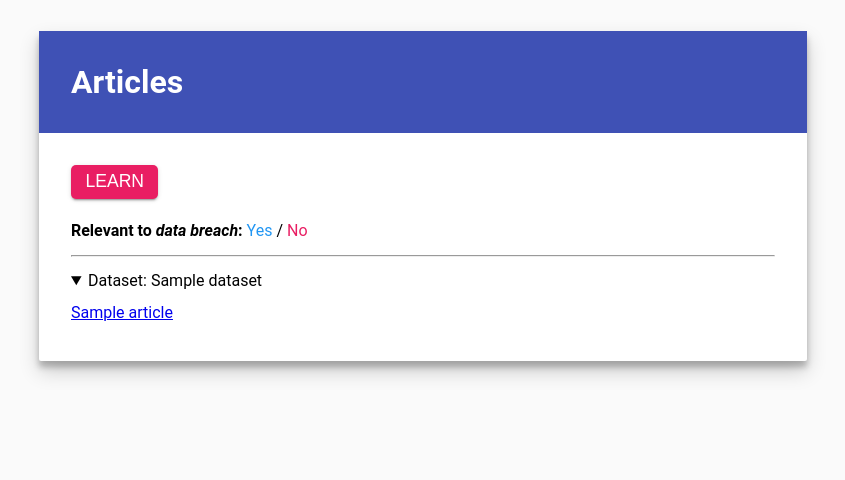
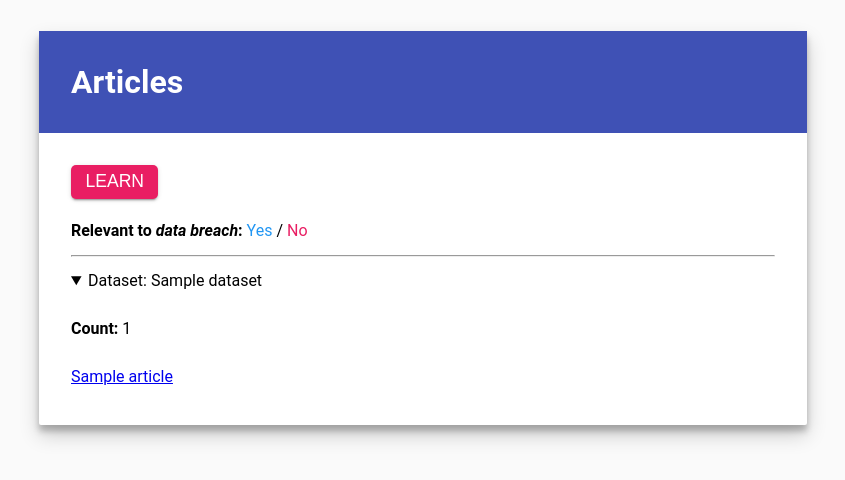
Before and after one commit to SeanLF/CSI4900, a Django app: page /article in a window 1280 px wide, after a click that opens the changed part. Shown: the top 480 px of the page, without its empty margins (233-1078 px from the left). Run offline with Django 3.2, Linux system fonts and the light colour scheme; tables that the repository leaves empty hold one stand-in row (values such as "Sample post").

Commit message:
Show # articles per dataset

```diff
--- a/active_learning/templates/active_learning/index.html
+++ b/active_learning/templates/active_learning/index.html
@@ -23,6 +23,10 @@
         <hr>
         <details>
           <summary>Dataset: {{dataset.name}}</summary>
+          <p>
+            <label for="{{dataset.name}}">Count</label>
+            <span id="{{dataset.name}}">{{dataset.count}}</span>
+          </p>
           <ul>
           {% for article in dataset.articles %}
             <li><a class="{{article.class_label.label}}-class" href="{% url 'active_learning:detail' article.id %}">{{ article.title }}</a></li>
--- a/active_learning/views.py
+++ b/active_learning/views.py
@@ -22,7 +22,8 @@ def index(request):
 
     datasets = []
     for ds in DataSet.objects.all():
-        datasets.append({'name': ds.name, 'articles': Article.objects.filter(dataset_id=ds.id).order_by("class_label_id")})
+        articles = Article.objects.filter(dataset_id=ds.id).order_by("class_label_id")
+        datasets.append({'name': ds.name, 'articles': articles, 'count': len(articles)})
     context = {'datasets': datasets}
     return render(request, 'active_learning/index.html', context)
 
```
